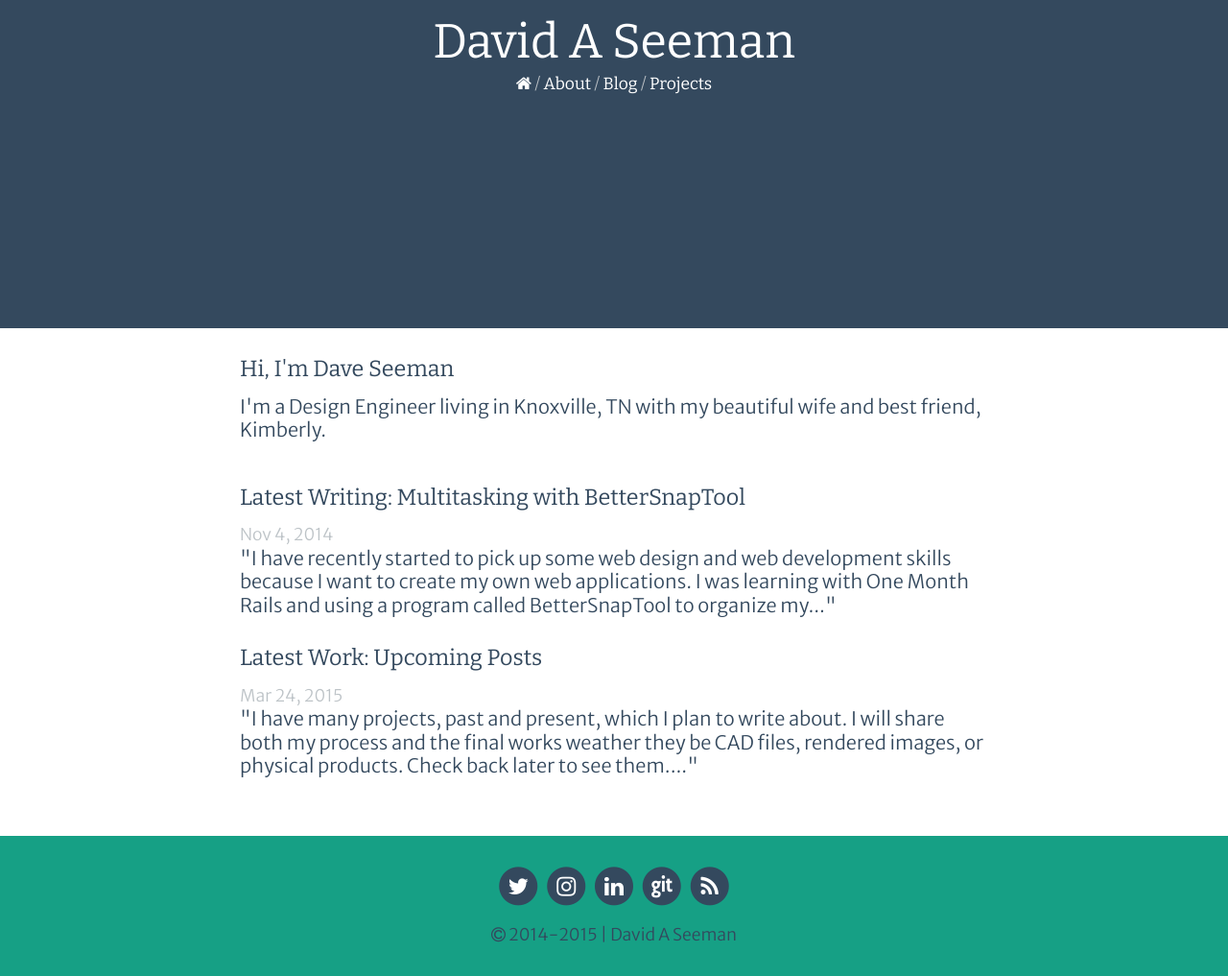
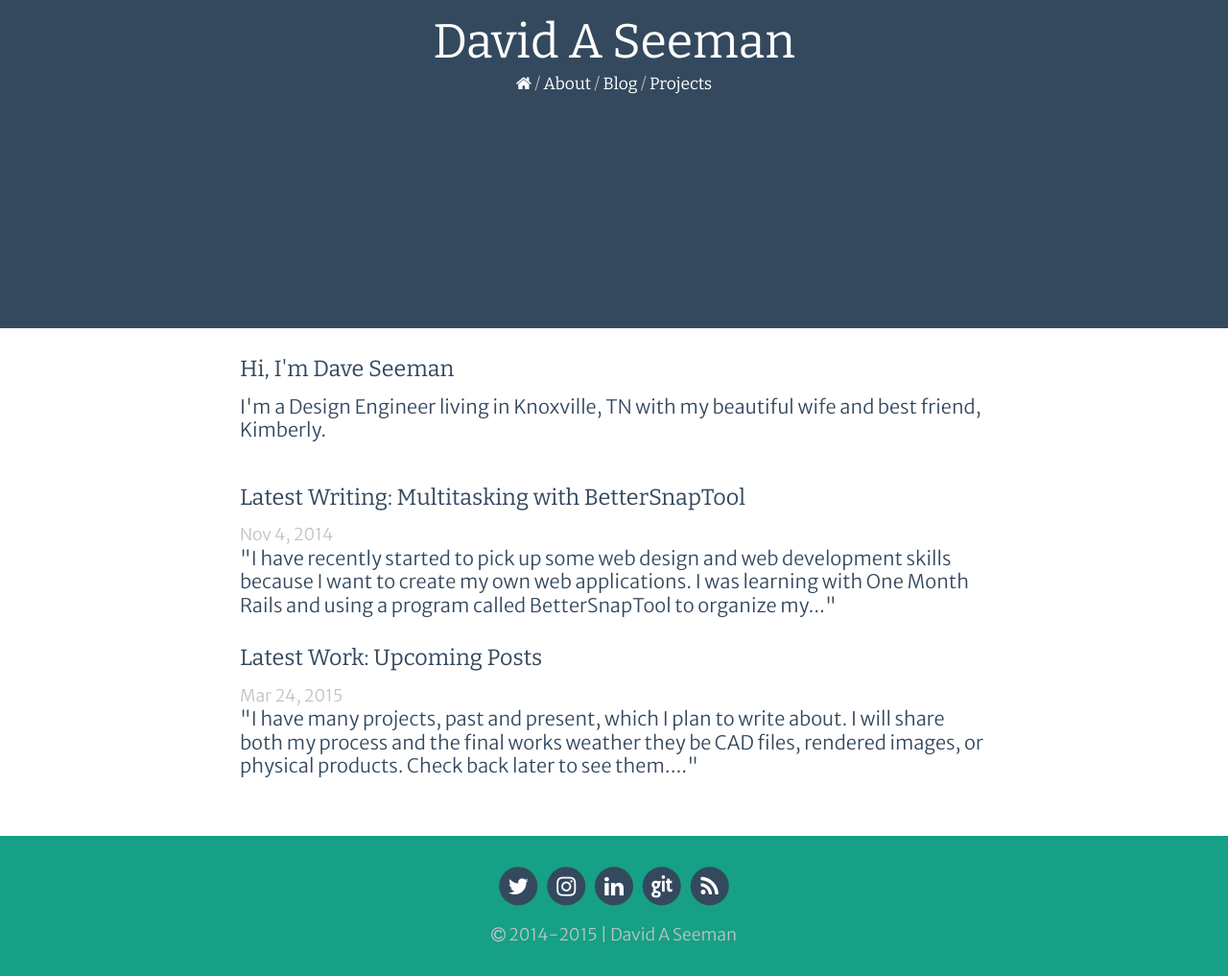
Before and after one commit to Shipwright/daveas.github.io, a Jekyll site: the page built from index.html, in a window 1280 px wide. Shown: the whole page at 96% size. Built offline with Jekyll 4.4.1, drawn with Linux system fonts in a browser that asks for light colours; nearby versions of some CDN libraries; some web fonts are replaced.

Commit message:
Update _footer.scss

```diff
--- a/_sass/_footer.scss
+++ b/_sass/_footer.scss
@@ -3,6 +3,7 @@
 */
 
 .site-footer {
+  color: $gray-color;
   font-size: $small-font-size;
   text-align: center;
   padding-top: $spacing-unit;
```
